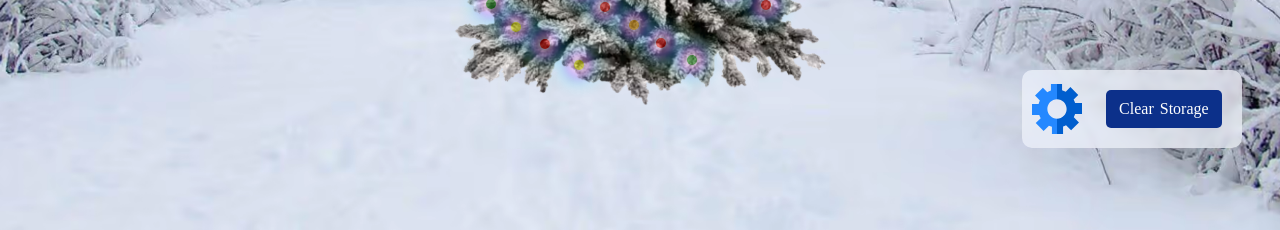
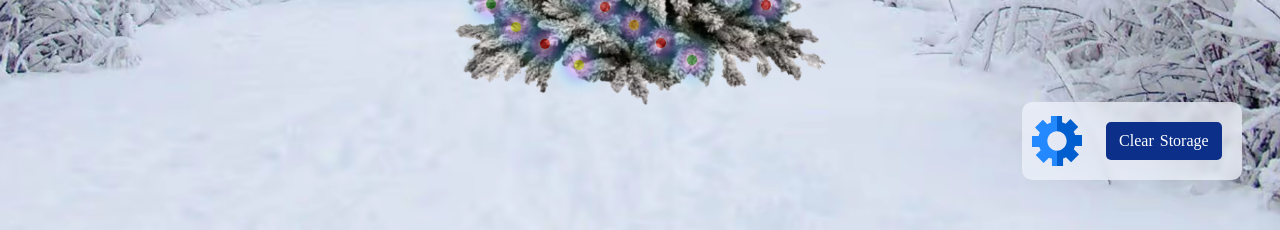
Before and after one commit to AlekseyVY/JSFE2021Q3, a React (Create React App) app in the folder front/: page /tree in a window 1280 px wide. Shown: the part 562-792 px from the top of the page. Built offline with nearby package versions, Linux system fonts and the light colour scheme; a web font is replaced by a local one.

Commit message:
fix: adaptive fix

```diff
--- a/front/src/components/Options/Option.style.ts
+++ b/front/src/components/Options/Option.style.ts
@@ -126,9 +126,11 @@ export const SettingsWrapper = styled.div`
   justify-content: space-between;
   padding: 10px;
   position: absolute;
+  margin-top: 50px;
   right: 3%;
-  bottom: 0;
+  bottom: -5%;
   border-radius: 10px;
   backdrop-filter: blur(3px) saturate(180%);
   background-color: rgba(239,242,247,0.75);
+  z-index: 1000;
 `;
```
